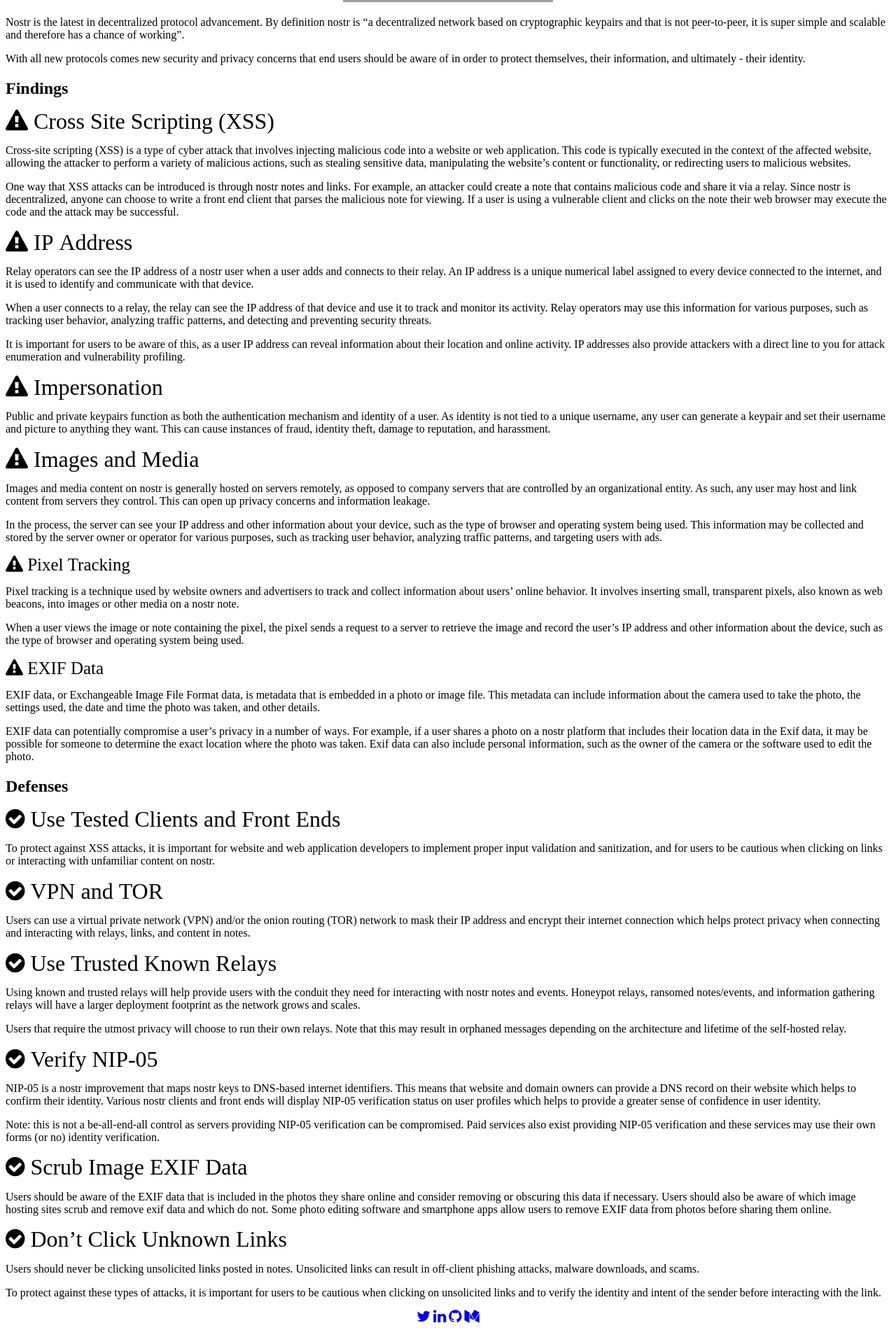
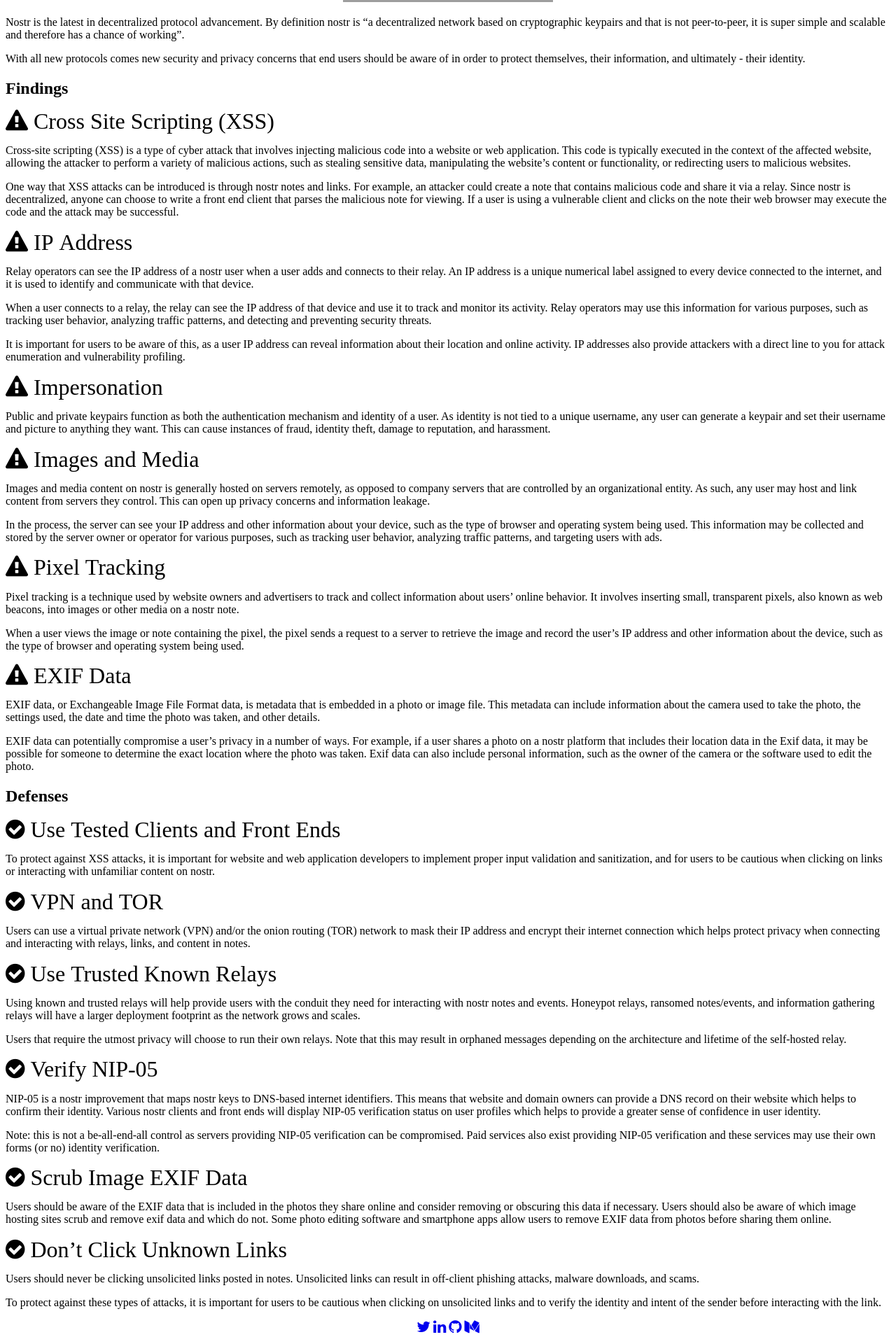
Before and after one commit to ronaldstoner/ron, a Jekyll site: the page built from _posts/2022-12-29-nostr_Security_and_Privacy.md, in a window 1280 px wide. Shown: the part 660-2580 px from the top of the page at 70% size. Built offline with Jekyll 4.4.1, drawn with Linux system fonts in a browser that asks for light colours; grey boxes are pictures that could not be loaded.

Commit message:
Heading fixes in nostr post

```diff
--- a/_posts/2022-12-29-nostr_Security_and_Privacy.md
+++ b/_posts/2022-12-29-nostr_Security_and_Privacy.md
@@ -33,12 +33,12 @@
 
 In the process, the server can see your IP address and other information about your device, such as the type of browser and operating system being used. This information may be collected and stored by the server owner or operator for various purposes, such as tracking user behavior, analyzing traffic patterns, and targeting users with ads.
 
-### <i class="fa fa-exclamation-triangle fa-lg"> Pixel Tracking
+## <i class="fa fa-exclamation-triangle fa-lg"> Pixel Tracking
 Pixel tracking is a technique used by website owners and advertisers to track and collect information about users' online behavior. It involves inserting small, transparent pixels, also known as web beacons, into images or other media on a nostr note.
 
 When a user views the image or note containing the pixel, the pixel sends a request to a server to retrieve the image and record the user's IP address and other information about the device, such as the type of browser and operating system being used.
 
-### <i class="fa fa-exclamation-triangle fa-lg"> EXIF Data
+## <i class="fa fa-exclamation-triangle fa-lg"> EXIF Data
 EXIF data, or Exchangeable Image File Format data, is metadata that is embedded in a photo or image file. This metadata can include information about the camera used to take the photo, the settings used, the date and time the photo was taken, and other details.
 
 EXIF data can potentially compromise a user's privacy in a number of ways. For example, if a user shares a photo on a nostr platform that includes their location data in the Exif data, it may be possible for someone to determine the exact location where the photo was taken. Exif data can also include personal information, such as the owner of the camera or the software used to edit the photo.
```
